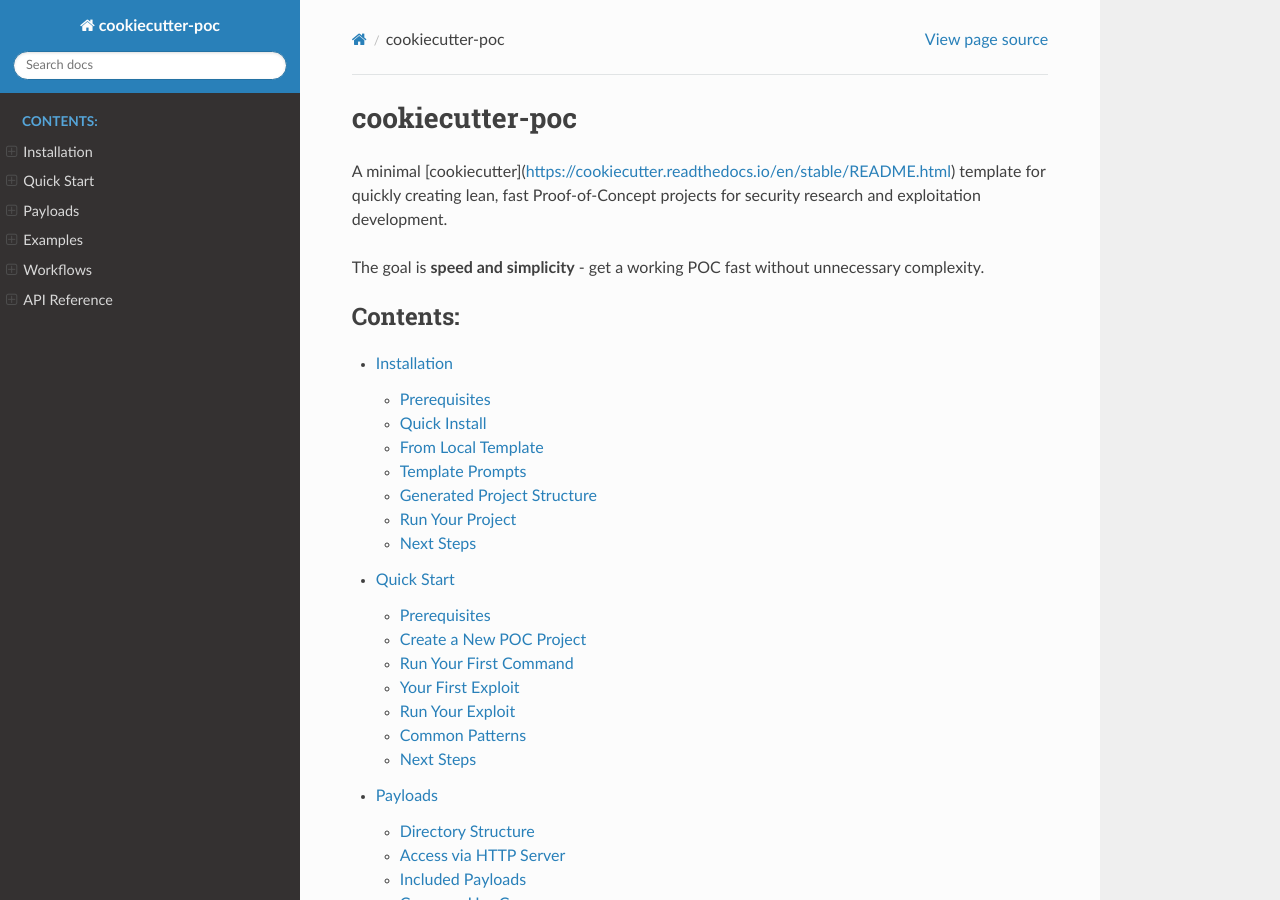
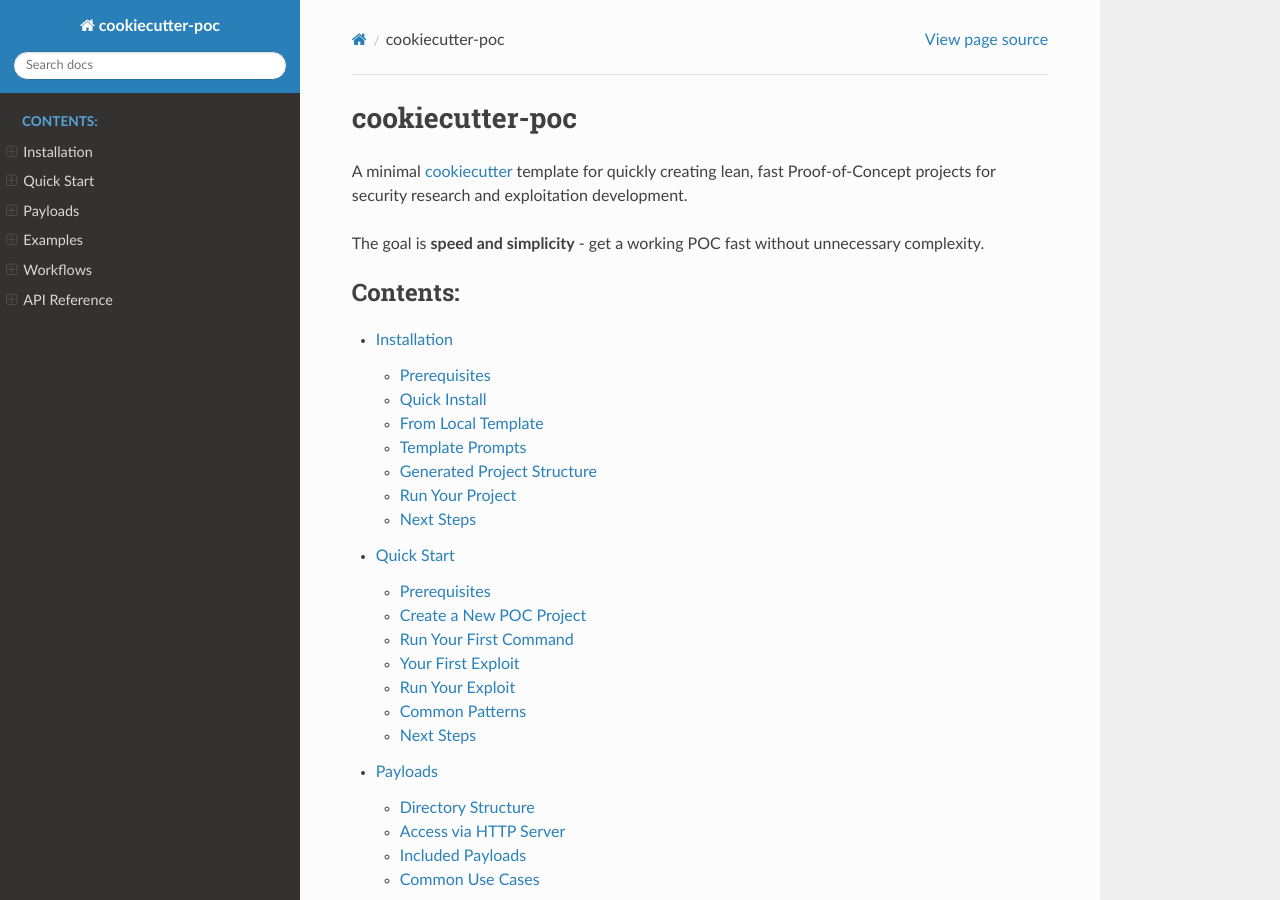
Before and after one commit to kwkeefer/cookiecutter-poc, a Sphinx documentation site: the page built from docs/index.rst, in a window 1280 px wide and 900 px high. Built offline with Sphinx 7.4.7 and the Read the Docs theme 3.1.0, drawn with Linux system fonts in a browser that asks for light colours.

Commit message:
fix link

```diff
--- a/docs/index.rst
+++ b/docs/index.rst
@@ -1,7 +1,7 @@
 cookiecutter-poc
 ================
 
-A minimal [cookiecutter](https://cookiecutter.readthedocs.io/en/stable/README.html) template for quickly creating lean, fast Proof-of-Concept projects for security research and exploitation development.
+A minimal `cookiecutter <https://cookiecutter.readthedocs.io/en/stable/README.html>`_ template for quickly creating lean, fast Proof-of-Concept projects for security research and exploitation development.
 
 The goal is **speed and simplicity** - get a working POC fast without unnecessary complexity.
 
```
